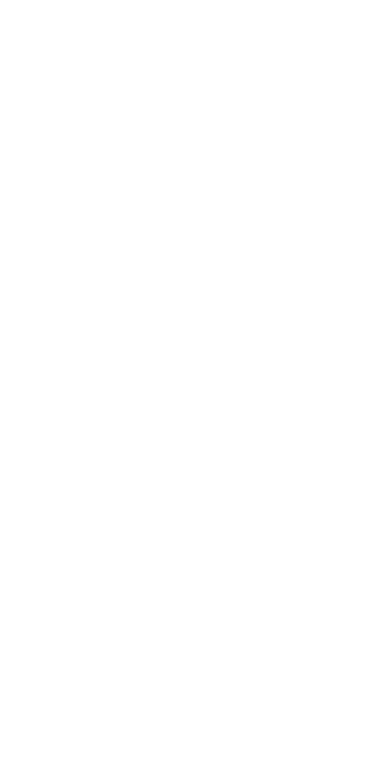
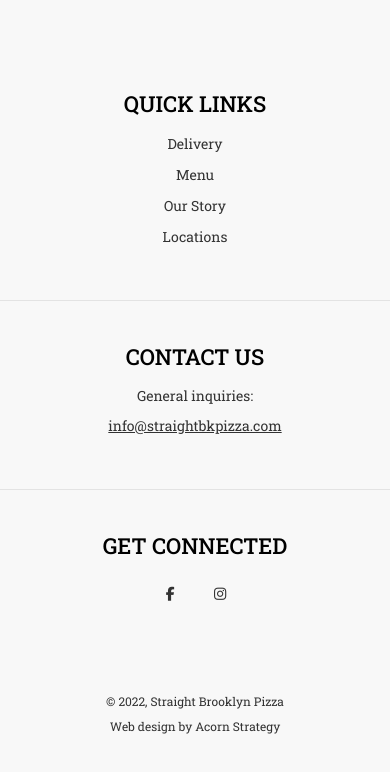
Before and after one commit to keento0809/straight_brooklyn_pizza_clone, a plain HTML site: page KENTO/Footer.html in a window 390 px wide. Drawn offline with Linux system fonts and the light colour scheme.

Commit message:
Add footer (mobile ver)

```diff
--- a/KENTO/Footer.html
+++ b/KENTO/Footer.html
@@ -4,10 +4,72 @@
     <meta charset="UTF-8" />
     <meta http-equiv="X-UA-Compatible" content="IE=edge" />
     <meta name="viewport" content="width=device-width, initial-scale=1.0" />
+    <script
+      src="https://kit.fontawesome.com/2f86e9d358.js"
+      crossorigin="anonymous"
+    ></script>
     <link rel="stylesheet" href="../KENTO/kento.css" />
     <title>Footer</title>
   </head>
   <body>
-    <footer class="footer"></footer>
+    <footer class="footer">
+      <div class="footer__wrapper">
+        <div class="footer__container">
+          <section class="footer__quickLinks">
+            <h3 class="footer__sectionTitle">QUICK LINKS</h3>
+            <ul class="footer__linksList">
+              <li>
+                <a href="#deliverySection">Delivery</a>
+              </li>
+              <li>
+                <a href="#menuSection">Menu</a>
+              </li>
+              <li>
+                <a href="#ourStorySection">Our Story</a>
+              </li>
+              <li>
+                <a href="">Locations</a>
+              </li>
+            </ul>
+          </section>
+          <section class="footer__contactUs">
+            <h3 class="footer__sectionTitle">CONTACT US</h3>
+            <ul class="footer__contactUsList">
+              <li>
+                <p>General inquiries:</p>
+              </li>
+              <li>
+                <p class="footer__contactEmail">info@straightbkpizza.com</p>
+              </li>
+            </ul>
+          </section>
+          <section class="footer__getConnected">
+            <h3 class="footer__sectionTitle">GET CONNECTED</h3>
+            <ul class="footer__socialMediaIconsList">
+              <li>
+                <a href="https://www.facebook.com/"
+                  ><i class="fab fa-facebook-f"></i
+                ></a>
+              </li>
+              <li>
+                <a href="https://www.instagram.com/"
+                  ><i class="fab fa-instagram"></i
+                ></a>
+              </li>
+            </ul>
+          </section>
+          <div class="footer__copyright">
+            <ul class="footer__copyrightList">
+              <li>
+                <p>© 2022, Straight Brooklyn Pizza</p>
+              </li>
+              <li>
+                <p>Web design by Acorn Strategy</p>
+              </li>
+            </ul>
+          </div>
+        </div>
+      </div>
+    </footer>
   </body>
 </html>
--- a/KENTO/kento.scss
+++ b/KENTO/kento.scss
@@ -1,8 +1,9 @@
 @import url("https://fonts.googleapis.com/css2?family=Roboto+Slab:wght@400;500;600;700&display=swap");
 
-$testBgColor: #787878;
+$colorGray: #e3e3e3;
 $colorWhite: #fff;
 $colorBlack: #333;
+$bgColorLittleGray: #f8f8f8;
 $fontWeight700: 700;
 $fontWeight600: 600;
 $baseLetterSpacing: 1.8px;
@@ -126,6 +127,7 @@ body {
 
 .delivery {
   padding: 4rem 0;
+  background: $bgColorLittleGray;
 
   &__title {
     margin: 0;
@@ -163,6 +165,77 @@ body {
   }
 }
 
+/* footer */
+.footer {
+  background: $bgColorLittleGray;
+  padding: 3rem 0;
+
+  &__container {
+    text-align: center;
+  }
+
+  & section {
+    padding: 2.5rem 0;
+    border-bottom: 1px solid $colorGray;
+
+    &:nth-child(3) {
+      border-bottom: none;
+    }
+  }
+
+  & a,
+  & p {
+    margin: 0;
+    color: $colorBlack;
+    font-weight: 400;
+    font-size: 14px;
+  }
+
+  & a {
+    text-decoration: none;
+  }
+
+  & ul {
+    margin: 0;
+    padding-left: 0;
+    padding: 0.5rem 0;
+    list-style: none;
+
+    & li {
+      line-height: 30px;
+    }
+  }
+  &__contactEmail {
+    text-decoration: underline;
+  }
+
+  &__sectionTitle {
+    margin: 0;
+    font-weight: 500;
+    font-size: 22px;
+    line-height: 32px;
+  }
+  &__socialMediaIconsList {
+    display: flex;
+    flex-direction: row;
+    justify-content: center;
+    align-items: center;
+    padding: 1rem 0 !important;
+
+    & li {
+      min-width: 50px;
+    }
+  }
+  &__copyright {
+    padding-top: 1rem;
+  }
+  &__copyrightList p {
+    font-size: 12px;
+    line-height: 25px;
+  }
+}
+
+/* media query */
 @media screen and (min-width: 768px) {
   .wrapper {
     padding: 0 32px;
@@ -218,8 +291,6 @@ body {
     &__titleLogo {
       width: 160px;
       height: 62px;
-      &.inHeaderLeft {
-      }
     }
   }
   .hero {
```
Also changed, not shown: KENTO/kento.css, 1 other file.
